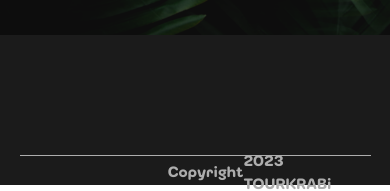
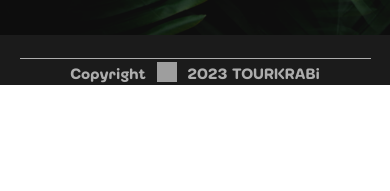
Before and after one commit to Jirasak-Guy/TOURKRABi, a React (Create React App) app in the folder client/: page /profile in a window 390 px wide. Shown: the part 1737-1928 px from the top of the page. After the commit the page ends 1822 px from the top, so only its background shows below. Built offline with nearby package versions, Linux system fonts and the light colour scheme; grey boxes are pictures that could not be loaded.

Commit message:
add responsive "@media queries" for footer

```diff
--- a/client/src/components/footer.css
+++ b/client/src/components/footer.css
@@ -27,3 +27,35 @@
     background-image: url(https://www.freepnglogos.com/uploads/copyright-png/copyright-logo-png-clipart-best-5.png);
     background-size: contain;
 }
+
+@media screen and (max-width: 1080px) {
+
+    .footer-container {
+        height: 120px;
+    }
+
+    .footer {
+        padding: 15px 30%;
+    }
+}
+
+@media screen and (max-width: 800px) {
+
+    .footer-container {
+        height: 50px;
+    }
+
+    .footer {
+        padding: 15px 15%;
+    }
+}
+
+@media screen and (max-width: 420px) {
+    .footer-container {
+        height: 50px;
+    }
+
+    .footer {
+        padding: 13px 13%;
+    }
+}
```
